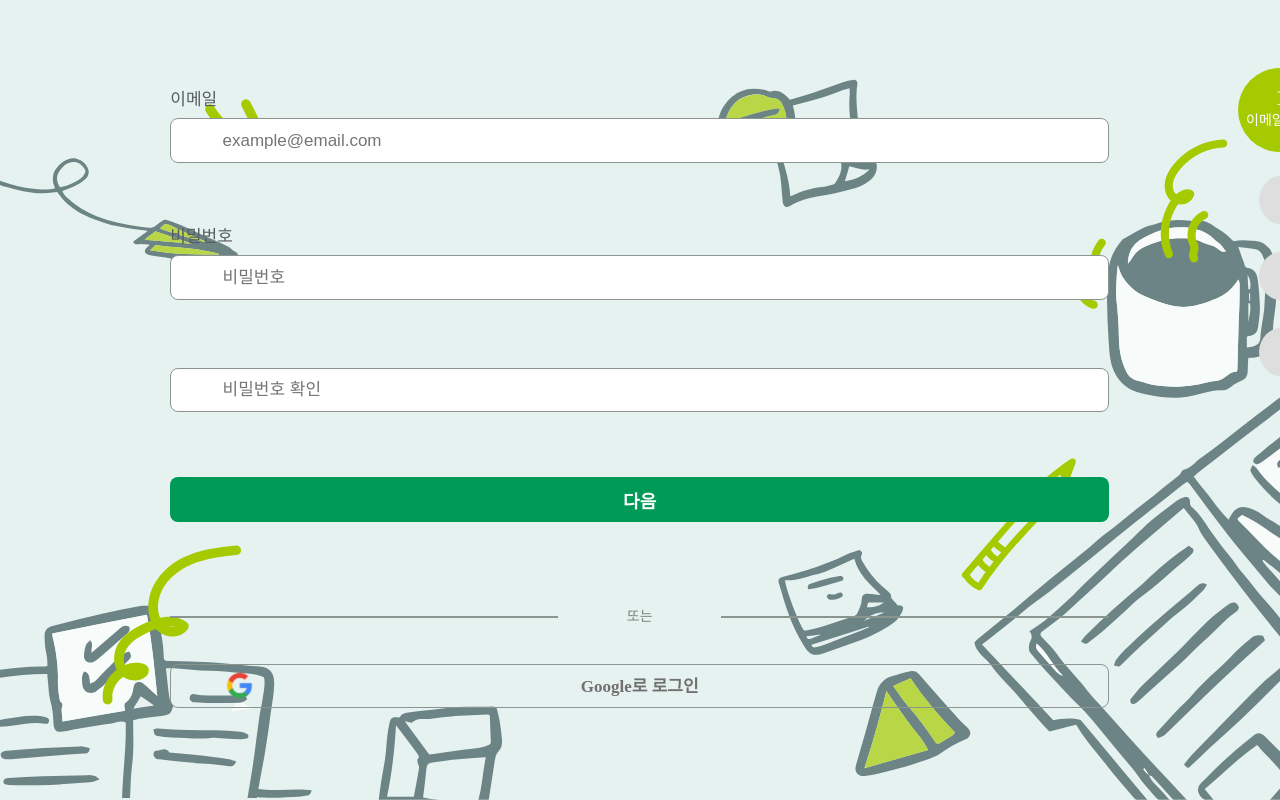
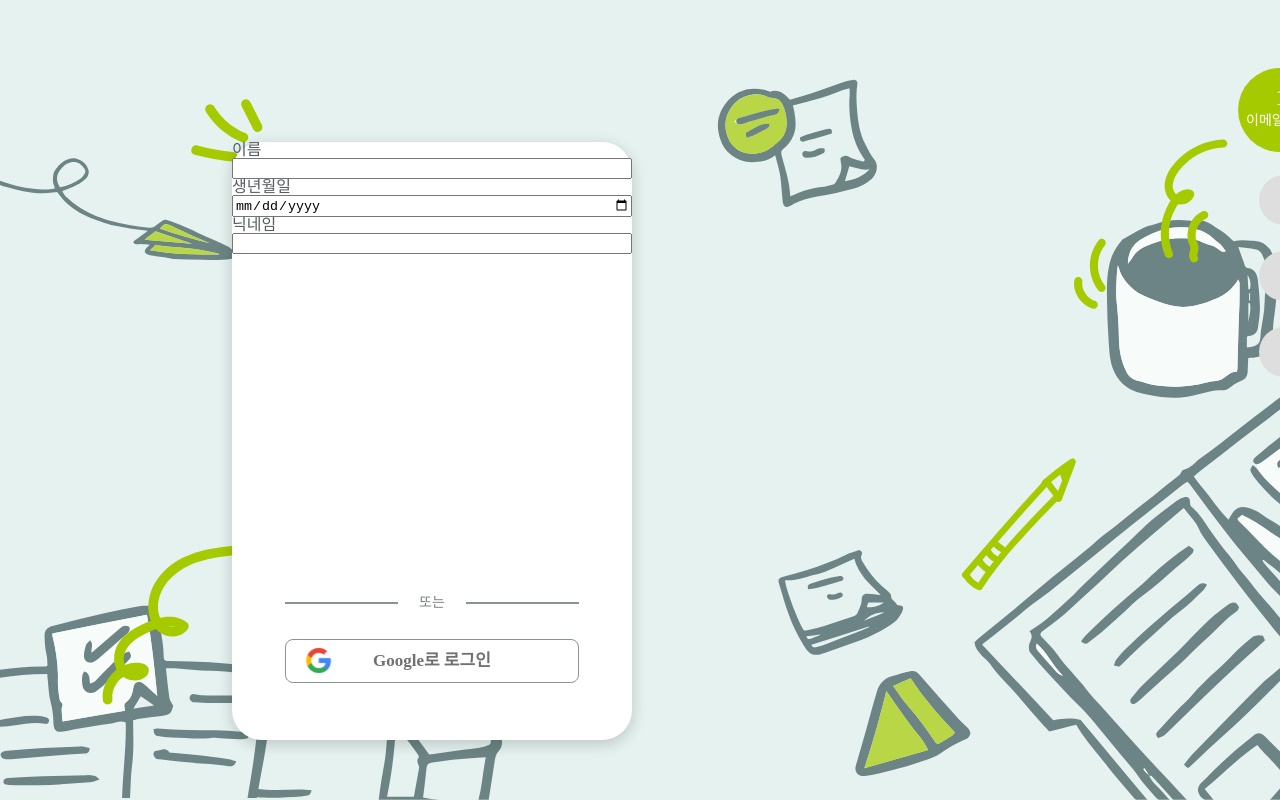
Before and after one commit to chohyundon/waffle-hyungdonless-frontEnd, a React (Vite) app: page /signup/step2 in a window 1280 px wide. Shown: the top 800 px of the page. Built offline with nearby package versions, Linux system fonts and the light colour scheme; no server answers; a web font is replaced by a local one.

Commit message:
Feat: SignUpSecondForm 재 작성(Donny: 1월 22일 01시 07분)

```diff
--- a/src/components/SignUp/SignUpFormSecondStep.tsx
+++ b/src/components/SignUp/SignUpFormSecondStep.tsx
@@ -1,17 +1,16 @@
-import {SignUpForm} from "./SignUpForm.tsx";
 import styles from "./SginUp.module.css";
-import {GoogleLogin} from "../Login/GoogleLogin.tsx";
+import {SignUpSecondForm, GoogleLogin} from "../index.ts";
 
 export function SignUpFormSecondStep() {
   return (
-    <>
-      <SignUpForm />
+    <main className={styles.secondStepContainer}>
+      <SignUpSecondForm />
       <div className={styles.orContainer}>
         <span className={styles.orBorder}></span>
         <span className={styles.orFont}>또는</span>
         <span className={styles.orBorder}></span>
       </div>
       <GoogleLogin />
-    </>
+    </main>
   )
 }
--- a/src/components/SignUp/SignUpSecondForm.module.css
+++ b/src/components/SignUp/SignUpSecondForm.module.css
@@ -0,0 +1,14 @@
+.formContainer{
+  width: 100%;
+  display: flex;
+  flex-direction: column;
+
+}
+
+.labelText{
+  color: var(--color-base-gray400);
+}
+
+.inputText {
+  width: 100%;
+}
--- a/src/components/SignUp/SignUpSecondForm.tsx
+++ b/src/components/SignUp/SignUpSecondForm.tsx
@@ -0,0 +1,16 @@
+import styles from './SignUpSecondForm.module.css'
+
+export const SignUpSecondForm = () => {
+ return (
+  <>
+    <form className={styles.formContainer}>
+      <label className={styles.labelText}>이름</label>
+      <input type="text" className={styles.inputBox} />
+      <label className={styles.labelText}>생년월일</label>
+      <input type="date" className={styles.inputBox} />
+      <label className={styles.labelText}>닉네임</label>
+      <input type="text" className={styles.inputBox} />
+    </form>
+  </>
+ );
+};
```
